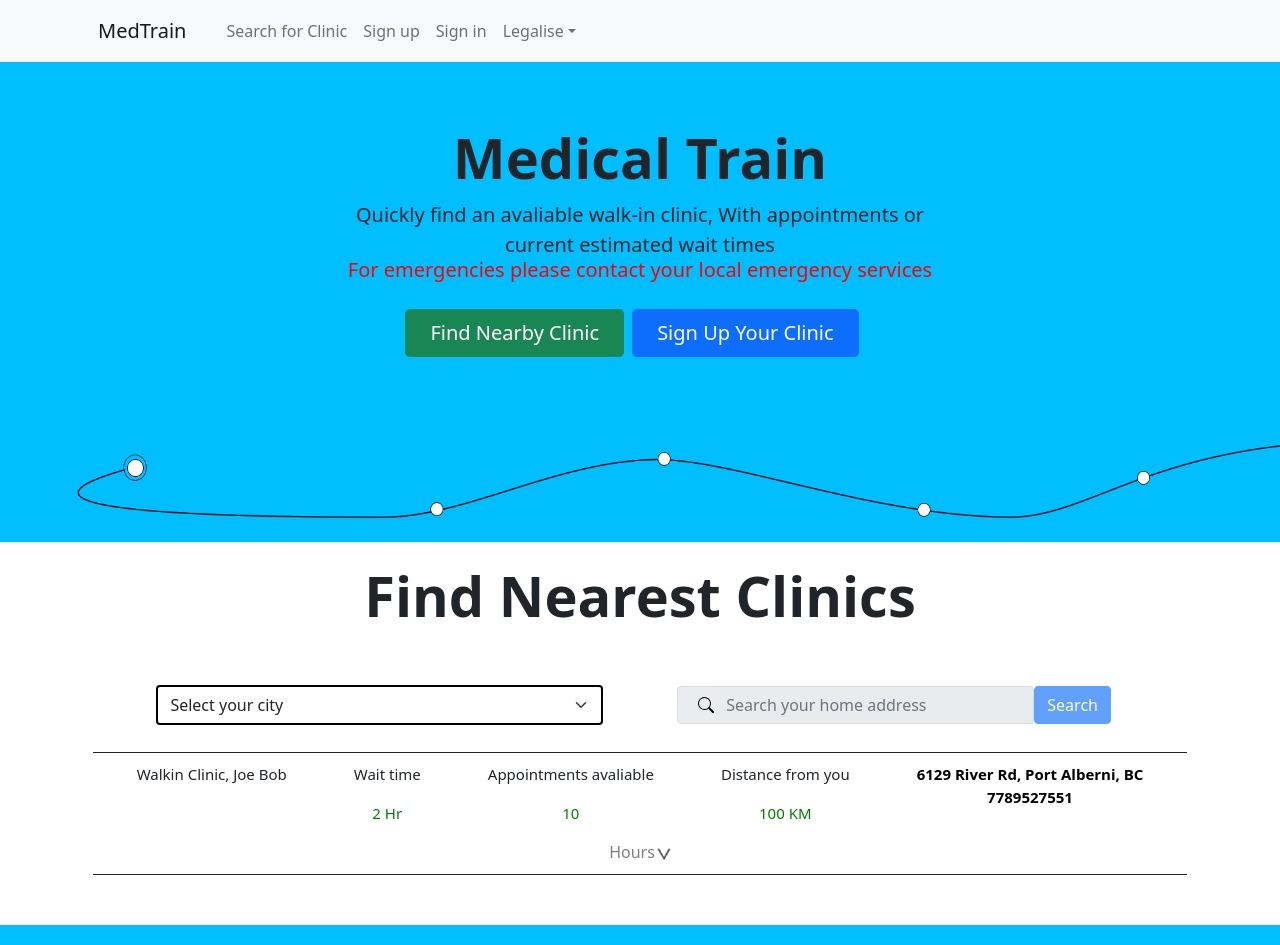
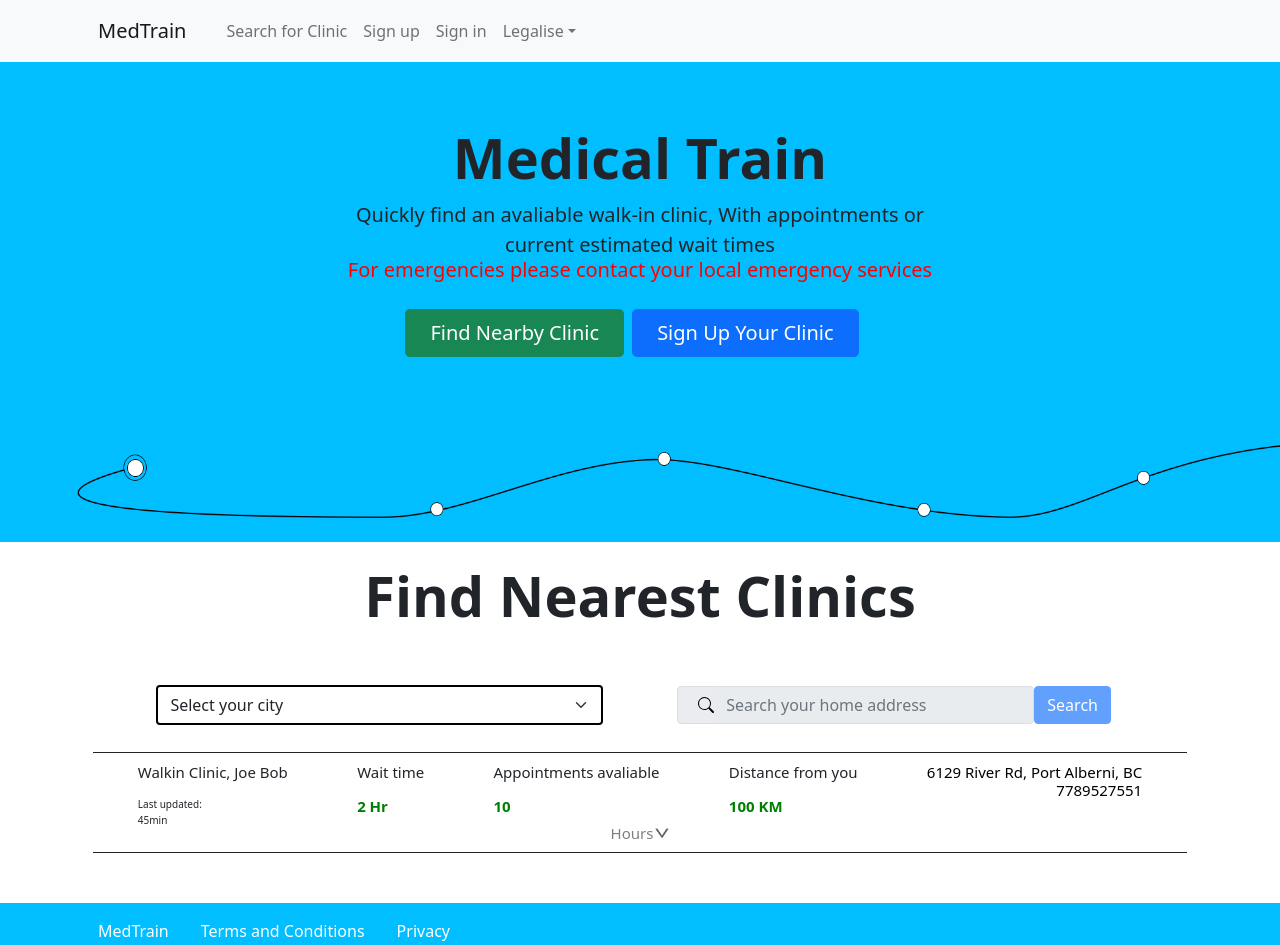
Before and after one commit to RichardBanh/medtrain, a React (Create React App) app: page / in a window 1280 px wide. Shown: the top 945 px of the page. Built offline with nearby package versions, Linux system fonts and the light colour scheme; no server answers; what aws-amplify would draw is missing.

Commit message:
working on signup form

```diff
--- a/src/App.css
+++ b/src/App.css
@@ -50,6 +50,8 @@
 @media screen and (min-width: 400px) {
 	.text_size {
 		font-size: 9px;
+		text-align: start;
+		line-height: 1.2;
 	}
 	.url_background {
 		background-repeat: no-repeat;
@@ -58,11 +60,22 @@
 		width: 100vw;
 		background-color: #00beff;
 	}
+	.up_arrow {
+		margin-left: 2px;
+		height: 14px;
+	}
+
+	.down_arrow {
+		margin-left: 2px;
+		height: 14px;
+	}
 }
 
 @media screen and (max-width: 600px) {
 	.text_size {
 		font-size: 12px;
+		text-align: start;
+		line-height: 1.2;
 	}
 	.url_background {
 		background-repeat: no-repeat;
@@ -71,11 +84,31 @@
 		width: 100vw;
 		background-color: #00beff;
 	}
+	.up_arrow {
+		margin-left: 2px;
+		height: 14px;
+	}
+
+	.down_arrow {
+		margin-left: 2px;
+		height: 14px;
+	}
 }
 
 @media screen and (min-width: 700px) {
 	.text_size {
 		font-size: 13px;
+		text-align: start;
+		line-height: 1.2;
+	}
+	.up_arrow {
+		margin-left: 2px;
+		height: 9px;
+	}
+
+	.down_arrow {
+		margin-left: 2px;
+		height: 9px;
 	}
 }
 @media screen and (max-width: 750px) {
@@ -84,6 +117,11 @@
 		align-items: center;
 	}
 
+	.text_size {
+		font-size: 13px;
+		text-align: start;
+		line-height: 1.2;
+	}
 	.input_form {
 		width: 70%;
 	}
@@ -94,11 +132,22 @@
 		width: 100vw;
 		background-color: #00beff;
 	}
+	.up_arrow {
+		margin-left: 2px;
+		height: 10px;
+	}
+
+	.down_arrow {
+		margin-left: 2px;
+		height: 10px;
+	}
 }
 
 @media screen and (min-width: 800px) {
 	.text_size {
 		font-size: 15px;
+		text-align: start;
+		line-height: 1.2;
 	}
 	.url_background {
 		background-repeat: no-repeat;
@@ -107,19 +156,40 @@
 		width: 100vw;
 		background-color: #00beff;
 	}
+	.up_arrow {
+		margin-left: 2px;
+		height: 10px;
+	}
+
+	.down_arrow {
+		margin-left: 2px;
+		height: 10px;
+	}
 }
 
 .color_green {
 	color: green;
+
 }
 
 .link {
 	color: black;
 	text-decoration: none;
-	font-weight: bold;
 }
 
 .hours_expand {
 	cursor: pointer;
 	color: grey;
+	margin-top: -20px;
+	display: flex;
+	align-items: center;
 }
+
+.text_size_update {
+	font-size: 10px;
+	text-align: start;
+}
+
+.times {
+	margin-top: 4px;
+}
--- a/src/Components/Hero_section.jsx
+++ b/src/Components/Hero_section.jsx
@@ -1,6 +1,7 @@
 import steth from '../Asset/Stethascope.png';
-
+import { useNavigate } from 'react-router-dom';
 const Hero_section = () => {
+	const navigate = useNavigate();
 	return (
 		<div
 			className='px-4 pt-5 d-flex align-items-center justify-content-center'
@@ -22,12 +23,21 @@ const Hero_section = () => {
 						</p>
 					</p>
 					<div className='d-grid gap-2 d-sm-flex justify-content-sm-center mb-5'>
-						<button type='button' className='btn btn-success btn-lg px-4'>
+						<button
+							type='button'
+							className='btn btn-success btn-lg px-4'
+							onClick={() => {
+								navigate('/search');
+							}}
+						>
 							Find Nearby Clinic
 						</button>
 						<button
 							type='button'
 							className='btn btn-primary btn-lg px-4 me-sm-3'
+							onClick={() => {
+								navigate('/signup');
+							}}
 						>
 							Sign Up Your Clinic
 						</button>
--- a/src/FUNCTION_COMPONENT/Single_clinic.jsx
+++ b/src/FUNCTION_COMPONENT/Single_clinic.jsx
@@ -29,19 +29,33 @@ const Single_clinic = () => {
 					className='d-flex align-items-start justify-content-around'
 					style={{ width: '100%', height: '100%' }}
 				>
-					<p className='text_size'>Walkin Clinic, Joe Bob</p>
+					<div className='d-flex align-items-start flex-column'>
+						<p className='text_size'>Walkin Clinic, Joe Bob</p>
+						<div className='d-flex flex-column'>
+							<p className='text_size_update'>Last updated:</p>
+							<p className='text_size_update' style={{ marginTop: '-15px' }}>
+								45min
+							</p>
+						</div>
+					</div>
 					<div>
 						<p className='text_size'>Wait time</p>
-						<p className='text_size color_green'>2 Hr</p>
+						<p className='text_size color_green' style={{ fontWeight: 'bold' }}>
+							2 Hr
+						</p>
 					</div>
 					<div>
 						<p className='text_size'>Appointments avaliable</p>
-						<p className='text_size color_green'>10</p>
+						<p className='text_size color_green' style={{ fontWeight: 'bold' }}>
+							10
+						</p>
 					</div>
 
 					<div>
 						<p className='text_size'>Distance from you</p>
-						<p className='text_size color_green'>100 KM</p>
+						<p className='text_size color_green' style={{ fontWeight: 'bold' }}>
+							100 KM
+						</p>
 					</div>
 
 					<div className='d-flex flex-column'>
@@ -64,10 +78,15 @@ const Single_clinic = () => {
 							}`}
 							target='_blank'
 							rel='noreferrer'
+							style={{ textAlign: 'end' }}
 						>
 							6129 River Rd, Port Alberni, BC
 						</a>
-						<a className='text_size link' href={`tel:+${7789527551}`}>
+						<a
+							className='text_size link'
+							href={`tel:+${7789527551}`}
+							style={{ textAlign: 'end' }}
+						>
 							7789527551
 						</a>
 					</div>
@@ -78,7 +97,8 @@ const Single_clinic = () => {
 						handle_expand();
 					}}
 				>
-					Hours
+					<div className='text_size'>Hours</div>
+
 					{expand_bool ? (
 						<>
 							<img className='up_arrow' src={up} />
@@ -89,6 +109,26 @@ const Single_clinic = () => {
 						</>
 					)}
 				</div>
+				{expand_bool ? (
+					<div
+						className='d-flex align-items-center flex-column'
+						style={{
+							marginTop: '10px',
+							backgroundColor: 'rgba(196,217,225,0.2)',
+							width: '102%',
+						}}
+					>
+						<div className='text_size times'>Monday: 1:30pm - 2:30am</div>
+						<div className='text_size times'>Monday: 1:30pm - 2:30am</div>
+						<div className='text_size times'>Monday: 1:30pm - 2:30am</div>
+						<div className='text_size times'>Monday: 1:30pm - 2:30am</div>
+						<div className='text_size times'>Monday: 1:30pm - 2:30am</div>
+						<div className='text_size times'>Monday: 1:30pm - 2:30am</div>
+						<div className='text_size times'>Monday: 1:30pm - 2:30am</div>
+					</div>
+				) : (
+					<></>
+				)}
 			</div>
 		</Container>
 	);
```
